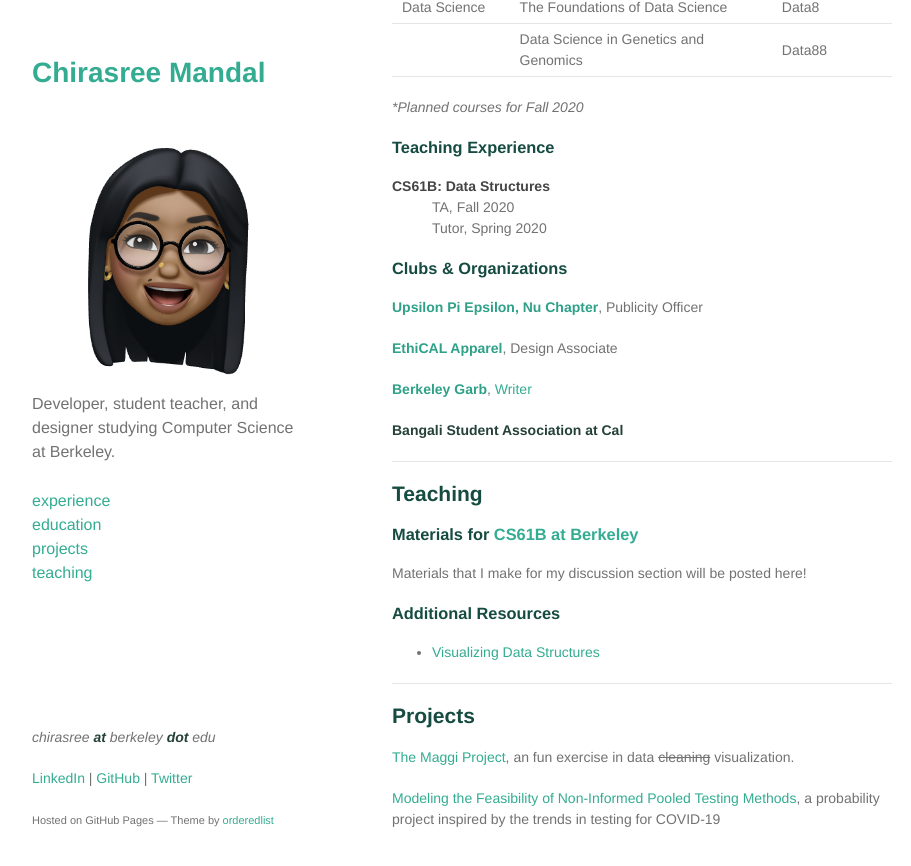
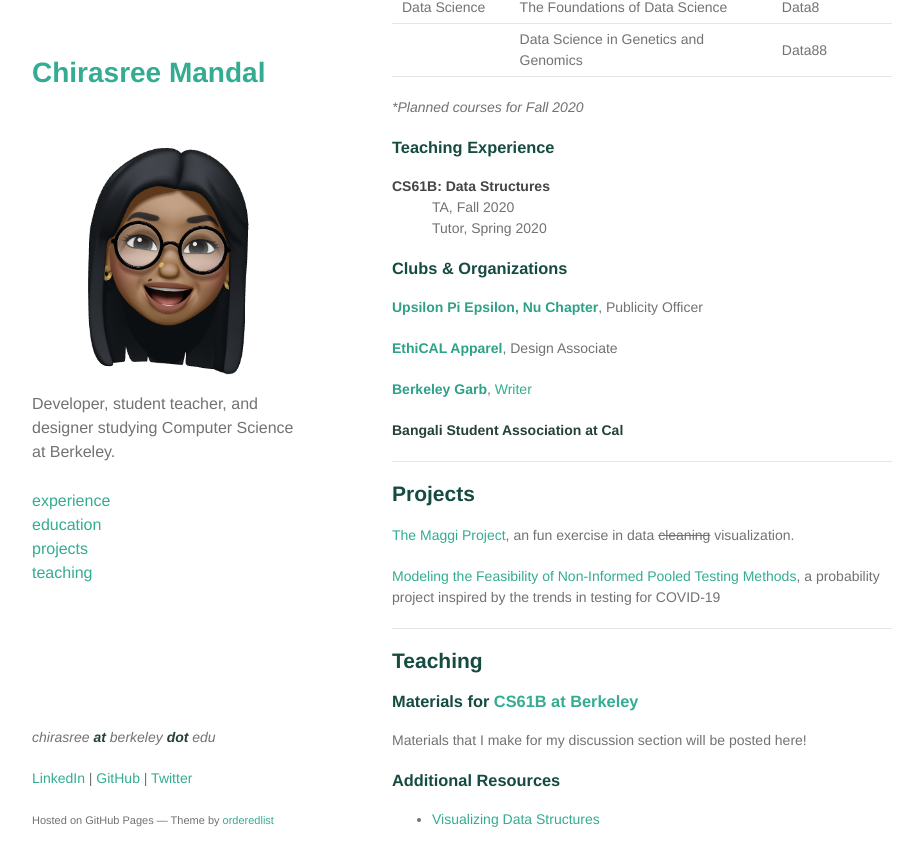
Before and after one commit to c-mandal/c-mandal.github.io, a Jekyll site: the page built from index.md, in a window 1280 px wide and 900 px high, scrolled down 1580 px. Shown: the top 866 px of the window, without its empty margins (178-1089 px from the left). Built offline with Jekyll 4.4.1, drawn with Linux system fonts in a browser that asks for light colours; our own code applies the rules of GitHub Pages for plain Markdown files; part of the change alters nothing that is shown; some of the changed text lies outside the part shown.

```diff
--- a/index.md
+++ b/index.md
@@ -6,9 +6,9 @@ I'm a third year majoring in Computer Science at UC Berkeley. I'm also pursuing
 
 I'm interested in **backend engineering**, **data science**, **natural language processing**, and **user interface design**. I'm currently a software engineering intern at Apple. [Learn more about my technical experience.](./#experience)
 
+In addition to coding, I love digital design and data science. [Check out my projects.](./#projects)
+
 I'm a TA for CS61B, Berkeley's Data Structures course. [Look through my teaching materials.](./#teaching)
-
-In addition to coding, I love digital design and data science. [Check out my projects.](./#projects)
 
 I'm originally from Evanston, Illinois but have lived in 10 cities throughout my childhood.
 When I'm not working, I enjoy watching movies, drinking cold brew coffee, and reading sci-fi.
@@ -84,6 +84,15 @@ Publicity Officer
 
 ***
 
+## Projects
+
+[The Maggi Project](./projects/maggi), an fun exercise in data ~~cleaning~~ visualization.
+
+[Modeling the Feasibility of Non-Informed Pooled Testing Methods](https://paper.dropbox.com/doc/Modeling-the-Feasibility-of-Non-Informed-Pooled-Testing-Methods-2Oz1WGhACaBr5lj4ch4fl), a probability project inspired by the trends in testing for COVID-19
+
+
+***
+
 ## Teaching
 ### Materials for [CS61B at Berkeley](https://fa20.datastructur.es/index.html)
 
@@ -92,11 +101,3 @@ Materials that I make for my discussion section will be posted here!
 ### Additional Resources
 
 - [Visualizing Data Structures](https://www.cs.usfca.edu/~galles/visualization/Algorithms.html)
-
-***
-
-## Projects
-
-[The Maggi Project](./projects/maggi), an fun exercise in data ~~cleaning~~ visualization.
-
-[Modeling the Feasibility of Non-Informed Pooled Testing Methods](https://paper.dropbox.com/doc/Modeling-the-Feasibility-of-Non-Informed-Pooled-Testing-Methods-2Oz1WGhACaBr5lj4ch4fl), a probability project inspired by the trends in testing for COVID-19
```
